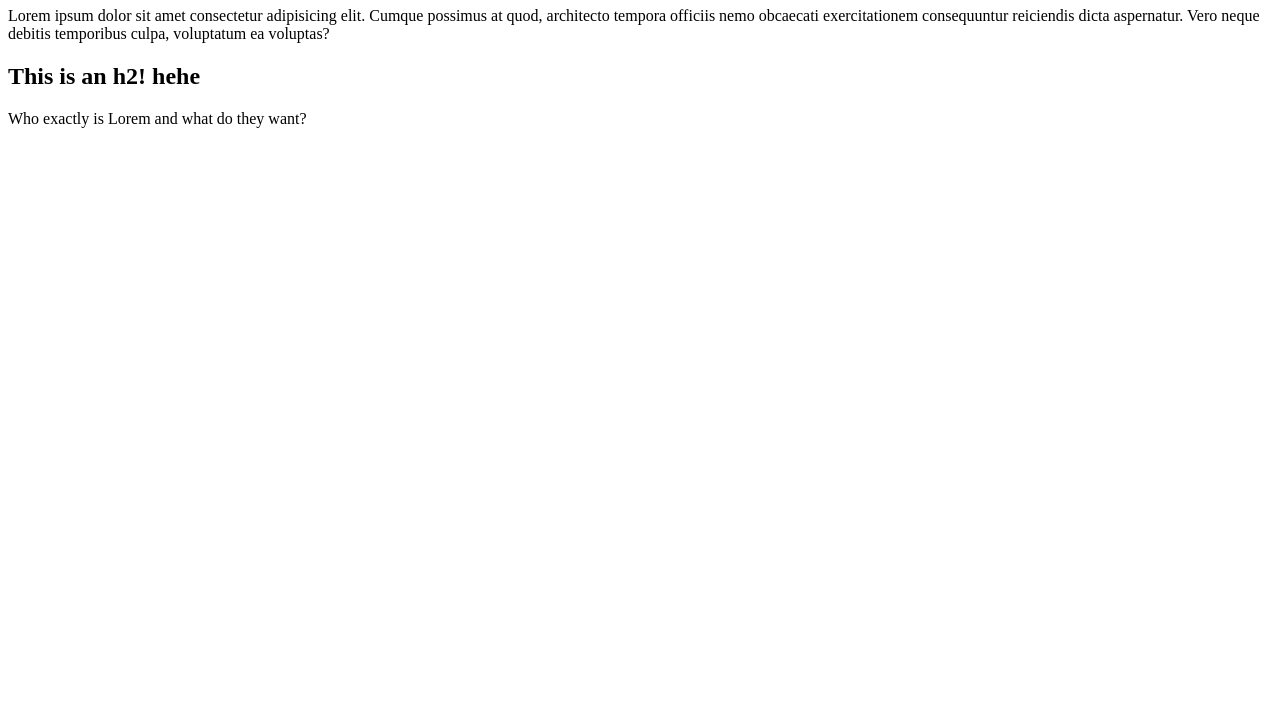
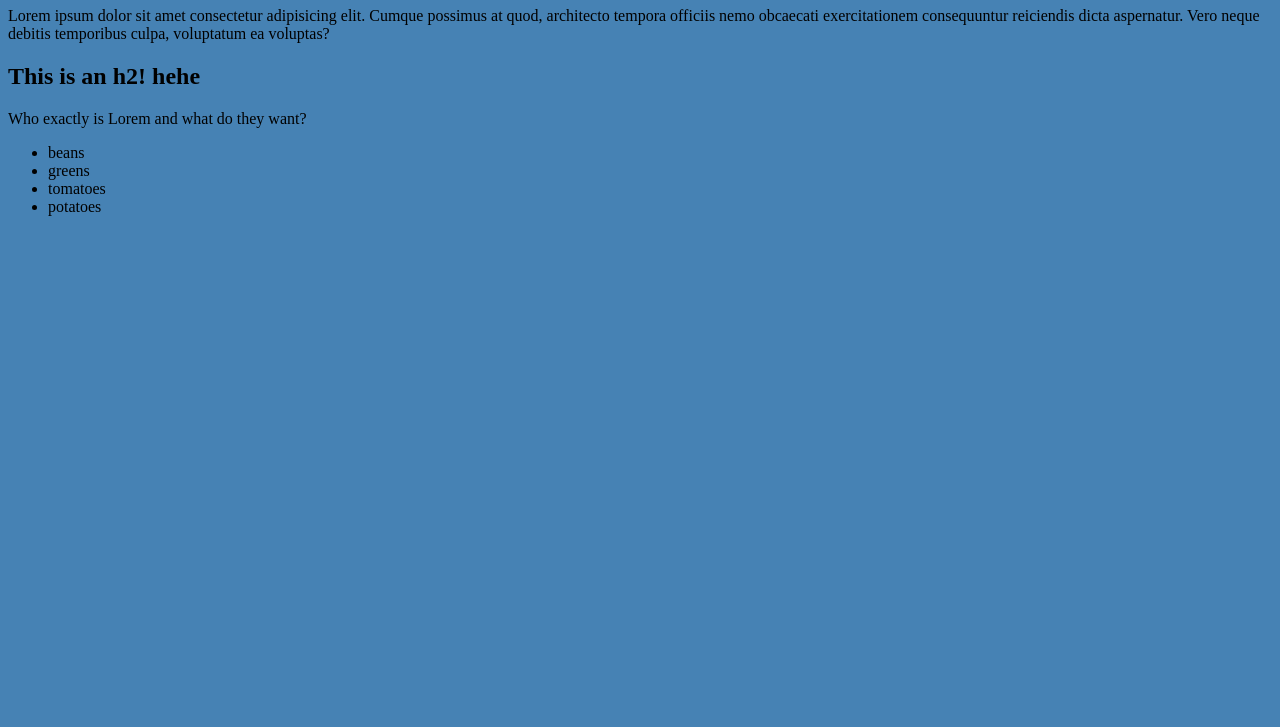
Before and after one commit to keonp/first-repo, a plain HTML site: page index.html in a window 1280 px wide. Shown: the part 73-800 px from the top of the page. Drawn offline with Linux system fonts and the light colour scheme.

Commit message:
creating styles and updating index code

```diff
--- a/index.html
+++ b/index.html
@@ -6,6 +6,7 @@
     <meta name="viewport" content="width=
     , initial-scale=1.0">
     <title>Document</title>
+    <link rel="stylesheet" href="./style.css">
 </head>
 <body>
     <h1>My first git site!!</h1>
@@ -13,5 +14,11 @@
 
     <h2>This is an h2! hehe</h2>
     <p>Who exactly is Lorem and what do they want?</p>
+    <ul>
+        <li>beans</li>
+        <li>greens</li>
+        <li>tomatoes</li>
+        <li>potatoes</li>
+    </ul>
 </body>
 </html>
--- /dev/null
+++ b/style.css
@@ -0,0 +1,3 @@
+body {
+    background: steelblue;
+}
```
